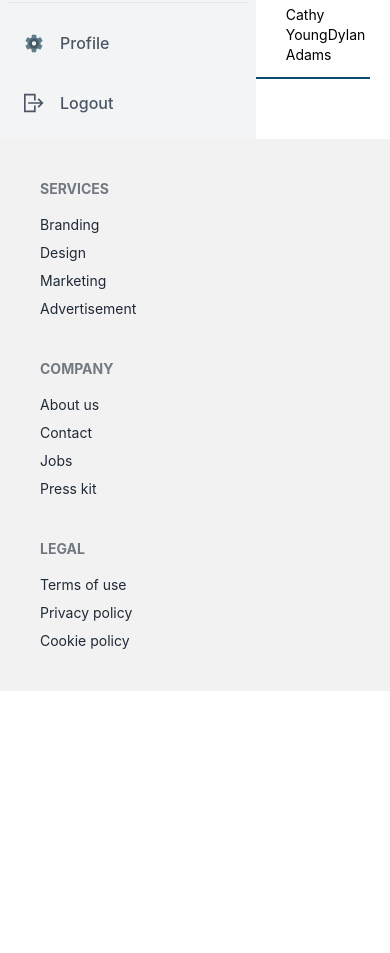
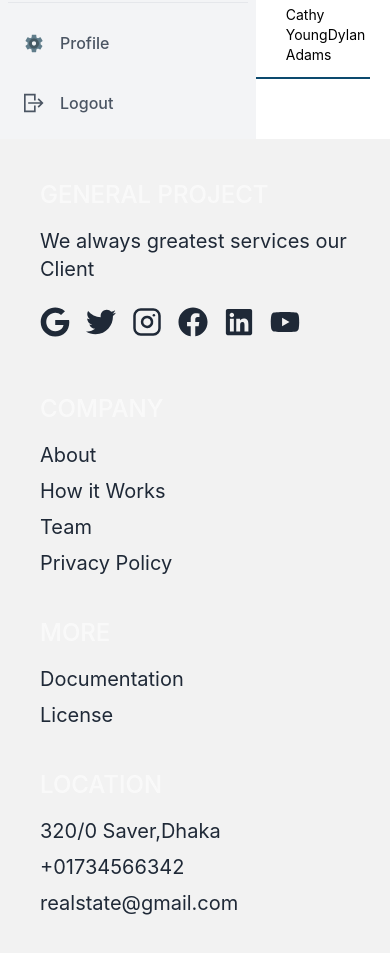
Before and after one commit to Naofel-Badsha/construction-project-1, a React (Vite) app: page /dashboard/inventoryMnagement in a window 390 px wide. Shown: the part 2740-3693 px from the top of the page. Before the commit the page ends 3431 px from the top, so only its background shows below. Built offline with nearby package versions, Linux system fonts and the light colour scheme; no server answers.

Commit message:
added footer section

```diff
--- a/src/Shared/Footer/Footer.jsx
+++ b/src/Shared/Footer/Footer.jsx
@@ -1,28 +1,64 @@
+import {
+  FaFacebook,
+  FaGoogle,
+  FaLinkedin,
+  FaTwitter,
+  FaYoutube,
+} from "react-icons/fa";
+import { FiInstagram } from "react-icons/fi";
+import { Link } from "react-router-dom";
+
 const Footer = () => {
   return (
+    <div className="bg-base-200">
+      <div className="container m-auto">
+        <footer className="footer text-base-content p-10">
           <div>
-      <footer className="footer bg-base-200 text-base-content p-10">
+            <h6 className="footer-title text-2xl text-white font-medium">General Project</h6>
+            <p className="text-xl">
+              We always greatest services our Client
+            </p>
+            <div className="flex gap-4 py-4">
+              <Link>
+                <FaGoogle className="text-3xl lg:text-4xl hover:-translate-y-3 duration-200" />
+              </Link>
+              <Link>
+                <FaTwitter className="text-3xl lg:text-4xl hover:-translate-y-3 duration-200" />
+              </Link>
+              <Link>
+                <FiInstagram className="text-3xl lg:text-4xl hover:-translate-y-3 duration-200" />
+              </Link>
+              <Link>
+                <FaFacebook className="text-3xl lg:text-4xl hover:-translate-y-3 duration-200" />
+              </Link>
+              <Link>
+                <FaLinkedin className="text-3xl lg:text-4xl hover:-translate-y-3 duration-200" />
+              </Link>
+              <Link>
+                <FaYoutube className="text-3xl lg:text-4xl hover:-translate-y-3 duration-200" />
+              </Link>
+            </div>
+          </div>
           <nav>
-          <h6 className="footer-title">Services</h6>
-          <a className="link link-hover">Branding</a>
-          <a className="link link-hover">Design</a>
-          <a className="link link-hover">Marketing</a>
-          <a className="link link-hover">Advertisement</a>
+            <h6 className="footer-title text-2xl text-white font-medium">Company</h6>
+            <a className="link link-hover text-xl">About</a>
+            <a className="link link-hover text-xl">How it Works</a>
+            <a className="link link-hover text-xl">Team</a>
+            <a className="link link-hover text-xl">Privacy Policy</a>
           </nav>
           <nav>
-          <h6 className="footer-title">Company</h6>
-          <a className="link link-hover">About us</a>
-          <a className="link link-hover">Contact</a>
-          <a className="link link-hover">Jobs</a>
-          <a className="link link-hover">Press kit</a>
+            <h6 className="footer-title text-2xl text-white font-medium">More</h6>
+            <a className="link link-hover text-xl">Documentation</a>
+            <a className="link link-hover text-xl">License</a>
           </nav>
           <nav>
-          <h6 className="footer-title">Legal</h6>
-          <a className="link link-hover">Terms of use</a>
-          <a className="link link-hover">Privacy policy</a>
-          <a className="link link-hover">Cookie policy</a>
+            <h6 className="footer-title text-2xl text-white font-medium">Location</h6>
+            <a className="link link-hover text-xl">320/0 Saver,Dhaka</a>
+            <a className="link link-hover text-xl">+01734566342</a>
+            <a className="link link-hover text-xl">realstate@gmail.com</a>
           </nav>
         </footer>
+      </div>
     </div>
   );
 };
--- a/src/Shared/Navbar/Navbar.jsx
+++ b/src/Shared/Navbar/Navbar.jsx
@@ -24,21 +24,26 @@ const Navbar = () => {
           About
         </NavLink>
       </li>
+      <li>
+        <NavLink className="text-lg" to="/services">
+          Services
+        </NavLink>
+      </li>
+      <li>
+        <NavLink className="text-lg" to="/portfolio">
+          Portfolio
+        </NavLink>
+      </li>
       {user && (
         <>
-          <li>
-            <NavLink className="text-lg" to="/services">
-              Services
-            </NavLink>
-          </li>
           <li>
             <NavLink className="text-lg" to="/team">
               Find a Team
             </NavLink>
           </li>
           <li>
-            <NavLink className="text-lg" to="/portfolio">
-              Portfolio
+            <NavLink className="text-lg" to="/dashboard">
+              Dashboard
             </NavLink>
           </li>
         </>
@@ -48,16 +53,11 @@ const Navbar = () => {
           Contact Us
         </NavLink>
       </li>
-      <li>
-        <NavLink className="text-lg" to="/dashboard">
-          Dashboard
-        </NavLink>
-      </li>
     </>
   );
   return (
-    <div className=" bg-white sticky inset-0 z-50  w-full max-w-full rounded-none border  bg-opacity-30 py-2 px-4 text-black shadow-md backdrop-blur-2xl backdrop-saturate-200 lg:px-2 lg:py-2">
-      <div className="navbar">
+    <div className="bg-white sticky inset-0 z-50  w-full max-w-full rounded-none border  bg-opacity-30 py-2 px-4 text-black shadow-md backdrop-blur-2xl backdrop-saturate-200 lg:px-2 lg:py-2">
+      <div className="container m-auto navbar">
         <div className="navbar-start">
           <div className="dropdown">
             <div tabIndex={0} role="button" className="btn btn-ghost lg:hidden">
@@ -65,17 +65,17 @@ const Navbar = () => {
             </div>
             <ul
               tabIndex={0}
-              className="menu menu-sm dropdown-content bg-base-100 rounded-box z-[1] mt-3 w-52 p-2 shadow gap-3"
+              className="menu menu-sm dropdown-content bg-base-100 rounded-box z-[1] mt-3 w-52 p-2 shadow  text-white gap-6"
             >
               {navLink}
             </ul>
           </div>
           <a className="text-xl font-bold">
-            Real<span className="text-sky-900">Estate</span>
+            Real <span className="text-sky-900">Estate</span>
           </a>
         </div>
         <div className="navbar-center hidden lg:flex">
-          <ul className="menu menu-horizontal px-1 gap-3">{navLink}</ul>
+          <ul className="menu menu-horizontal px-1 gap-2">{navLink}</ul>
         </div>
         <div className="navbar-end">
           {user ? (
```
Lines whose indentation alone changed are shown as unchanged.
